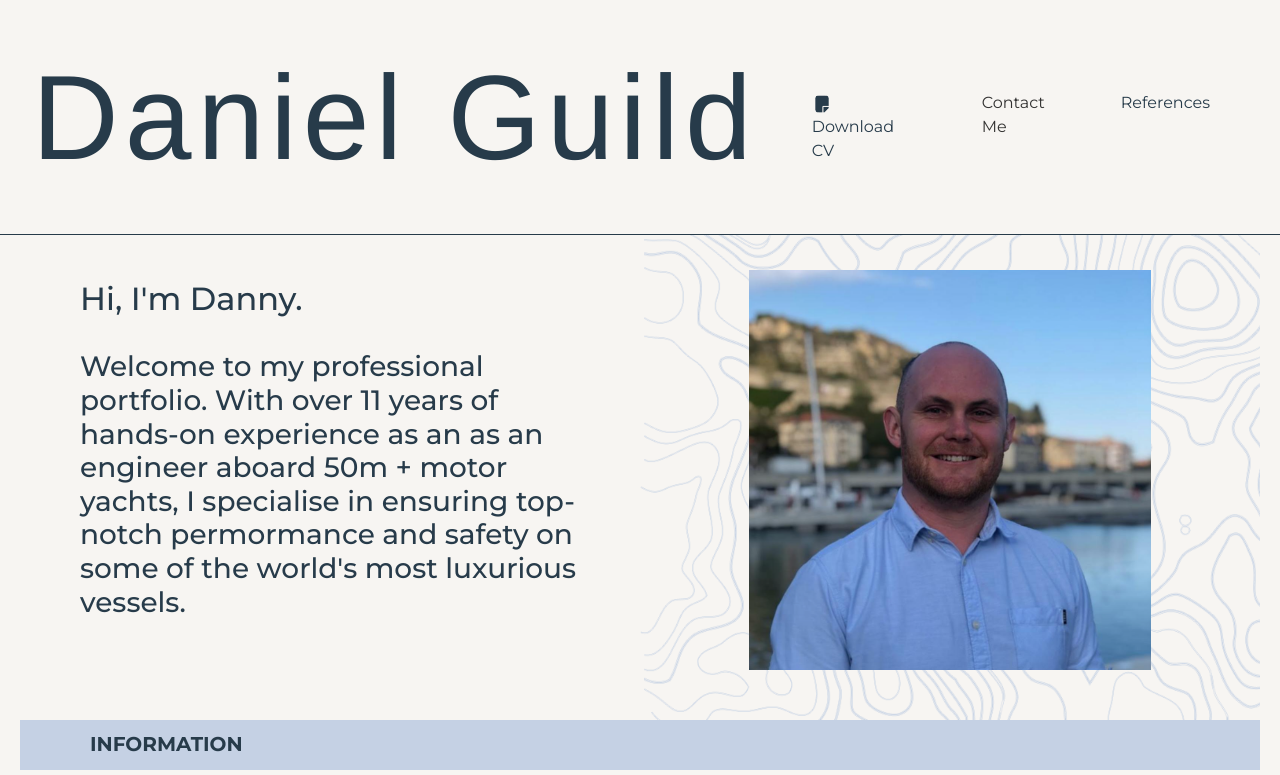
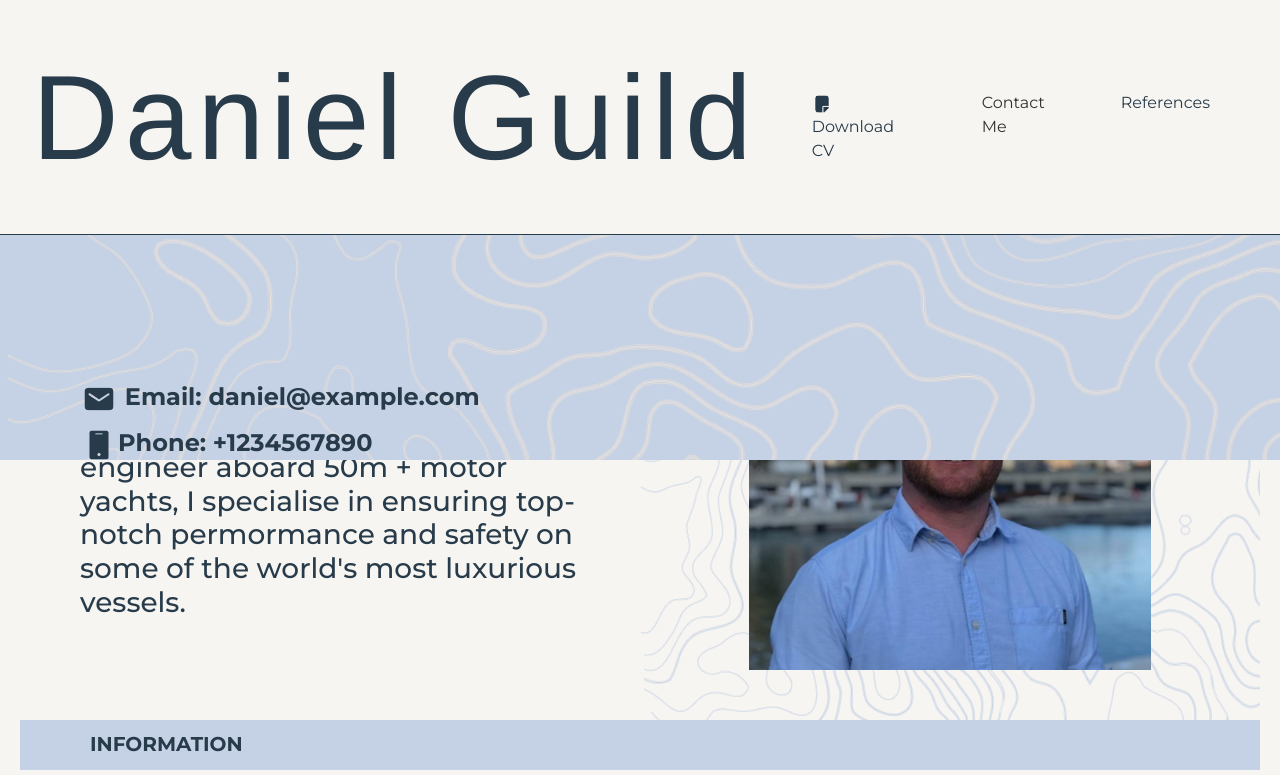
Before and after one commit to NikkiJJ/Danny_Guild, a plain HTML site: page index.html in a window 1280 px wide. Both pictures are taken after a click on the link "Contact Me". Shown: the top 775 px of the page. Drawn offline with nearby package versions, Linux system fonts and the light colour scheme; a web font is replaced by a local one.

Commit message:
added javascript for contact/references

```diff
--- a/index.html
+++ b/index.html
@@ -43,16 +43,17 @@
     </div>
 </nav>
 
-    <div id="contactInfo" style="display: none; width: 100%; background-color: #f7f5f2; position: fixed; top: 0; left: 0; transform: translateY(-100%); transition: transform 0.5s ease-in-out; z-index: 999;">
-      <div style="padding: 20px;">
-          <h2>Contact Information</h2>
-          <p>Email: daniel@example.com</p>
-          <p>Phone: +1234567890</p>
-          <p>Address: 123 Main St, City, Country</p>
+
+  <div class="page-container">
+
+    <div id="overlay">
+      <div class="hidden-elements">
+        <h4><img src="envelope.png" alt="Icon"> Email: daniel@example.com</h4>
+        <h4><img src="phone.png" alt="icon">Phone: +1234567890</h4>
     </div>
     </div>
 
-  <div class="page-container">
+
     <div class="top-section">
       <div class="top-left">
         <h2>Hi, I'm Danny.</h2>
@@ -224,21 +225,20 @@
   <script>
     document.addEventListener('DOMContentLoaded', function() {
         var contactLink = document.getElementById('contactLink');
+        var overlay = document.getElementById('overlay');
+
         contactLink.addEventListener('click', function(event) {
-              event.preventDefault(); // Prevent the default action
+            event.preventDefault();
             console.log('Link was clicked!');
-              var contactInfo = document.getElementById("contactInfo");
-              // Toggle visibility
-              if (contactInfo.style.display === "none" || contactInfo.style.display === "") {
-                  contactInfo.style.display = "block";
-                  contactInfo.style.transform = "translateY(0%)"; // Show
+            if (overlay.style.display === 'none' || overlay.style.display === '') {
+                overlay.style.display = 'block';
             } else {
-                  contactInfo.style.display = "none";
-                  contactInfo.style.transform = "translateY(-100%)"; // Hide
+                overlay.style.display = 'none';
             }
         });
     });
   </script>
+
     <script src="https://code.jquery.com/jquery-3.5.1.slim.min.js" integrity="sha384-DfXdz2htPH0lsSSs5nCTpuj/zy4C+OGpamoFVy38MVBnE+IbbVYUew+OrCXaRkfj" crossorigin="anonymous"></script>
     <script src="https://cdn.jsdelivr.net/npm/@popperjs/core@2.11.8/dist/umd/popper.min.js" integrity="sha384-I7E8VVD/ismYTF4hNIPjVp/Zjvgyol6VFvRkX/vR+Vc4jQkC+hVqc2pM8ODewa9r" crossorigin="anonymous"></script>
     <script src="https://cdn.jsdelivr.net/npm/bootstrap@5.3.3/dist/js/bootstrap.bundle.min.js" integrity="sha384-YvpcrYf0tY3lHB60NNkmXc5s9fDVZLESaAA55NDzOxhy9GkcIdslK1eN7N6jIeHz" crossorigin="anonymous"></script>
--- a/styles.css
+++ b/styles.css
@@ -41,9 +41,44 @@
   background-color: #F7F5F2;
   padding: 20px;
 }
+
+#contactInfo {
+  width: 100%;
+  padding-top: 200px;
+
+}
+
+/* #contactInfo.reveal {
+
+} */
+
+#overlay {
+  position: fixed; /* Use fixed to keep it in place */
+  top: 60px; /* Adjust this value based on your navbar height */
+  left: 0;
+  width: 100%;
+  height: 400px; /* Adjust as needed */
+  background-color: #C5D1E4;
+  background-image: url('top-graphic.png'); /* Ensure this path is correct */
+  background-size: cover; /* Ensure the background image covers the div */
+  padding: 20px;
+  z-index: 999; /* Ensure it is above other content but below the navbar */
+  font-weight: bold;
+  color: black;
+  display: none; /* Hidden by default */
+}
+
+.hidden-elements {
+  padding-top: 300px !important;
+  font-weight: bold !important;
+  color: #273B4A !important;
+}
+
 .top-section {
   display: flex;
   padding-top: 200px;
+  position: relative;
+  z-index: 1;
 }
 
 .top-left {
@@ -138,27 +173,16 @@ h5 {
   font-weight: bolder;
 }
 
+h4 {
+  font-family: 'Montserrat', 'Helvetica';
+  padding-left: 60px;
+  color: #273B4A;
+  font-weight: bold;
+}
+
 h6 {
   font-family: 'Montserrat', 'Helvetica';
   padding-left: 30%;
   color: #273B4A;
   font-weight: bold;
 }
-
-#contactInfo {
-  width: 100%;
-  background-color: #f7f5f2;
-  position: absolute;
-  top: 100%; /* Positioned right below the navbar */
-  left: 0;
-  top: 1000px;
-  transform: translateY(-100%);
-  transition: transform 0.5s ease-in-out;
-  z-index: 999;
-  display: none;
-}
-
-#contactInfo.reveal {
-  transform: translateY(0%);
-  display: block;
-}
```
Also changed, not shown: envelope.png (added), phone.png (added), top-graphic.png (added). Lines whose indentation alone changed are shown as unchanged.
